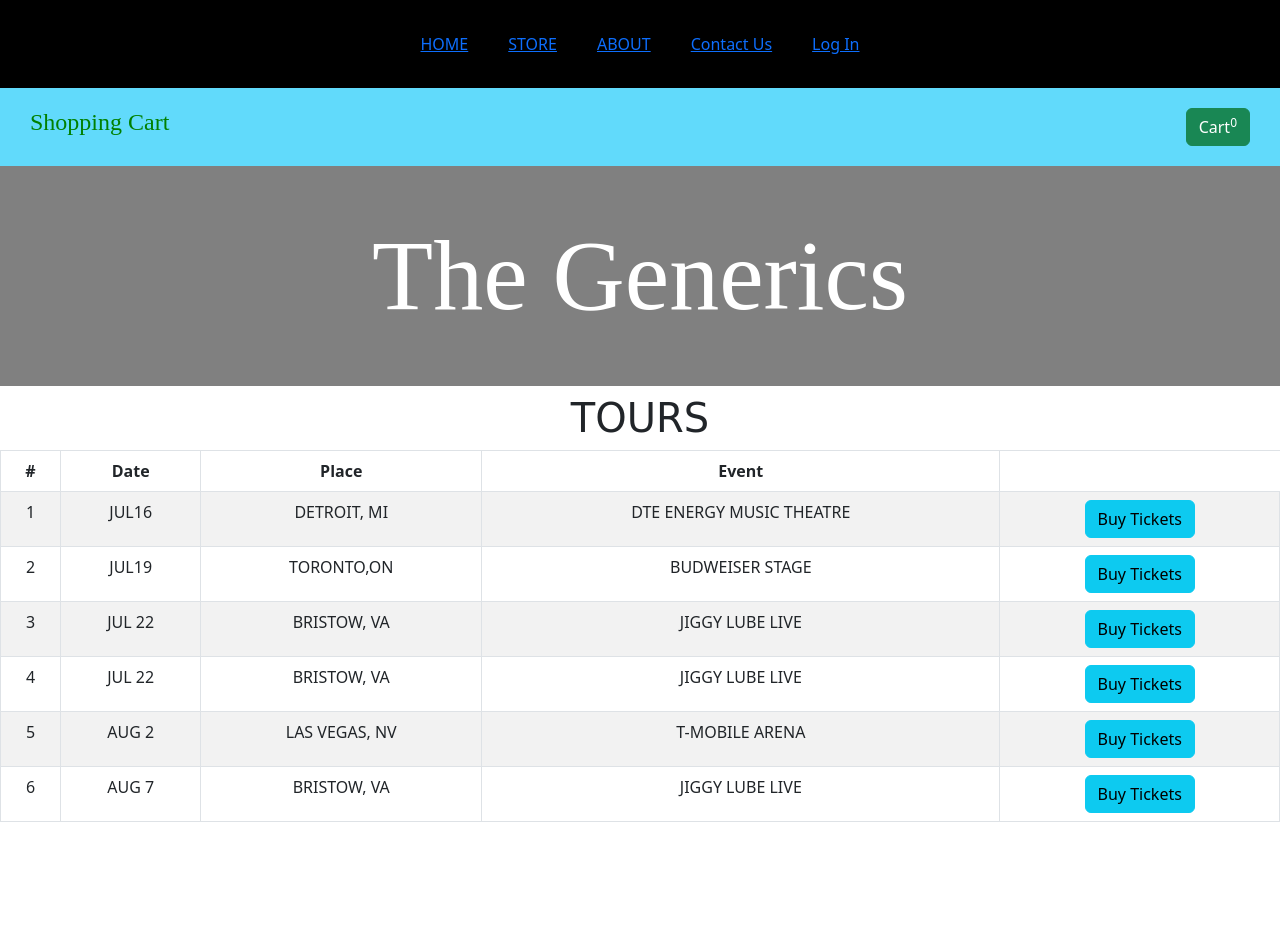
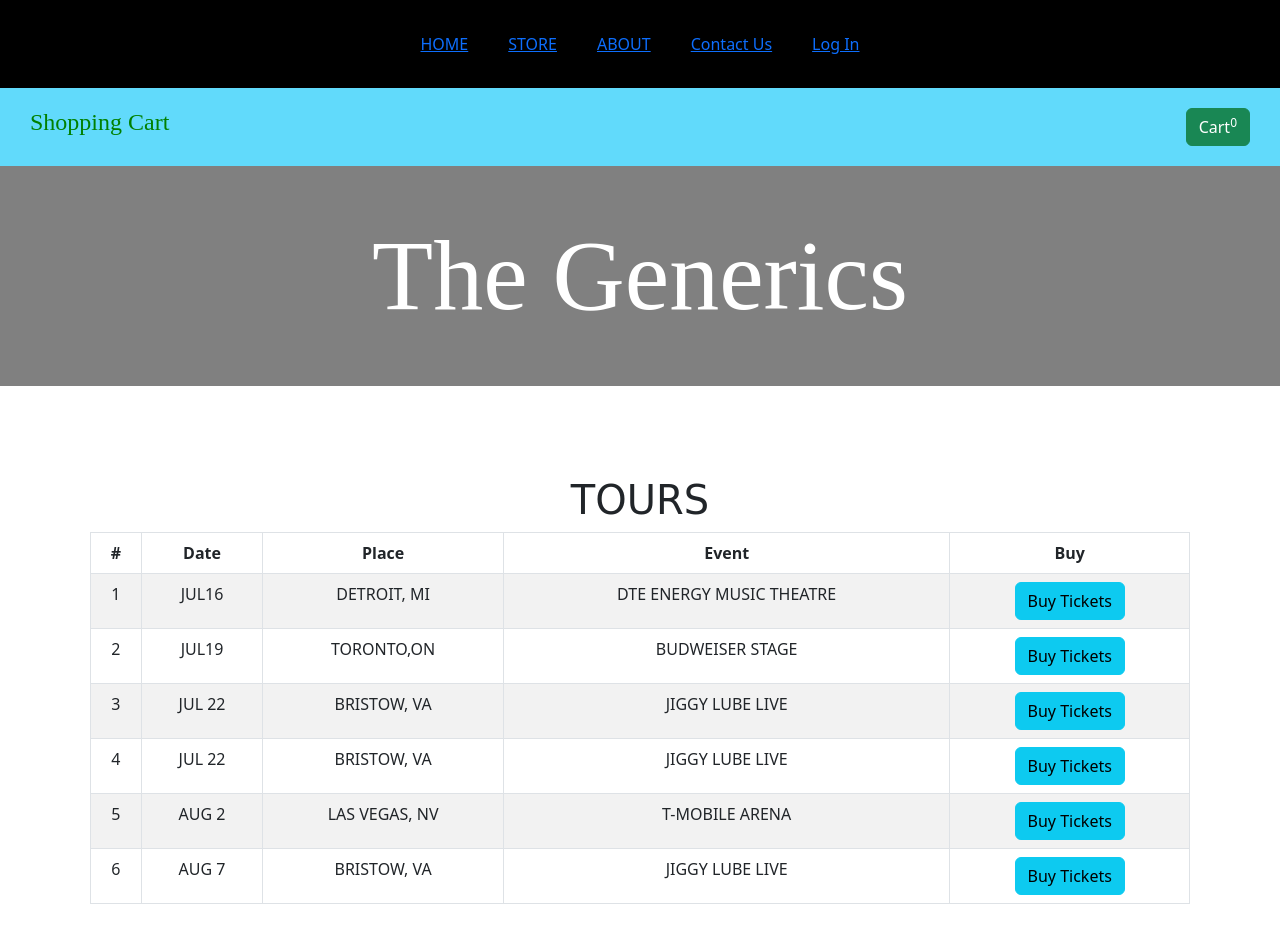
Before and after one commit to mishraom12345/E-Commerce-Websitee, a React (Create React App) app: page /home in a window 1280 px wide. Shown: the top 942 px of the page. Before the commit the page ends 838 px from the top, so only its background shows below. Built offline with nearby package versions, Linux system fonts and the light colour scheme.

Commit message:
addinga Home page

```diff
--- a/src/components/pages/Home.js
+++ b/src/components/pages/Home.js
@@ -7,8 +7,11 @@ import Table from 'react-bootstrap/Table';
 function Home() {
 
   return (
-    <div style={{textAlign:'center'}}>
+    <div>
         <div className="generic-section"><h1>The Generics</h1></div>
+
+        <div className="a">
+
         <h1 style={{fontFamily:'Comic Sans MS',textAlign:'center'}}>TOURS</h1>
         <Table striped bordered hover>
       <thead>
@@ -17,6 +20,7 @@ function Home() {
           <th>Date</th>
           <th>Place</th>
           <th>Event</th>
+          <th>Buy</th>
         </tr>
       </thead>
       <tbody>
@@ -73,6 +77,7 @@ BUDWEISER STAGE</td>
     </Table>
 
     </div>
+    </div>
   );
 }
 
```
